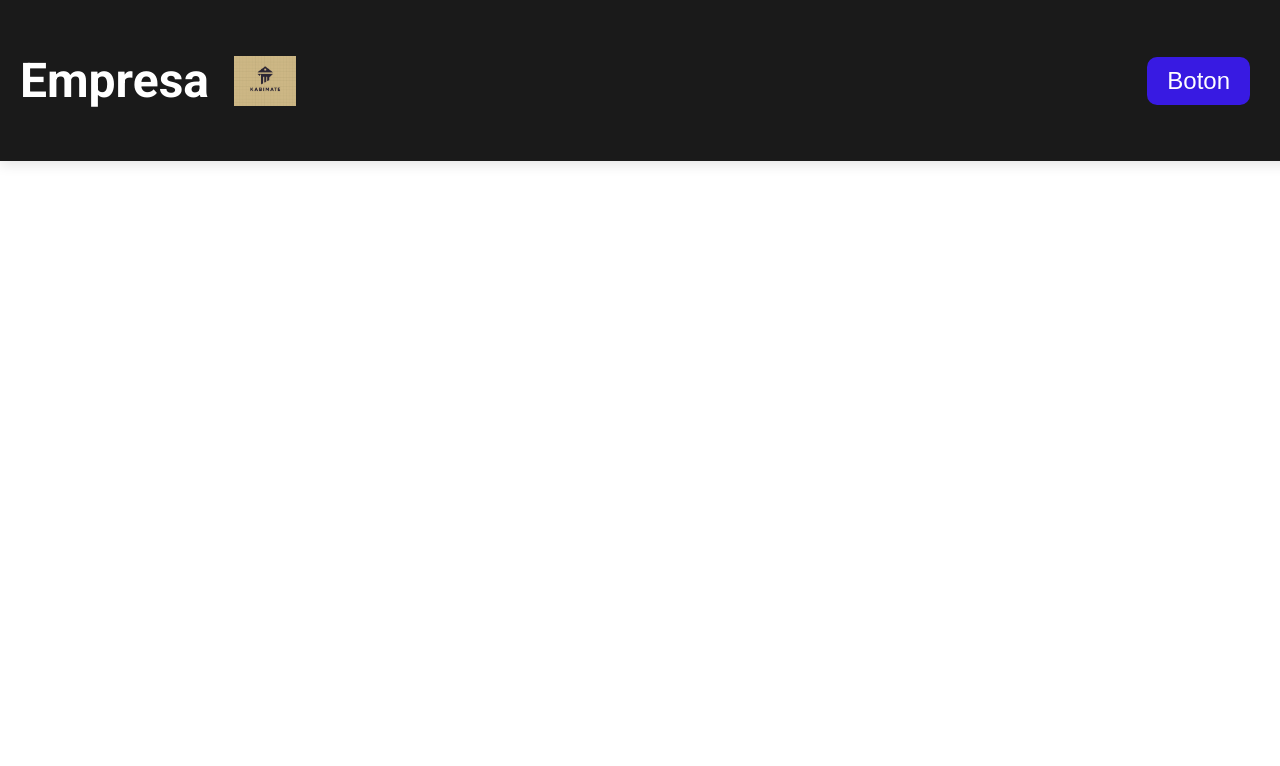
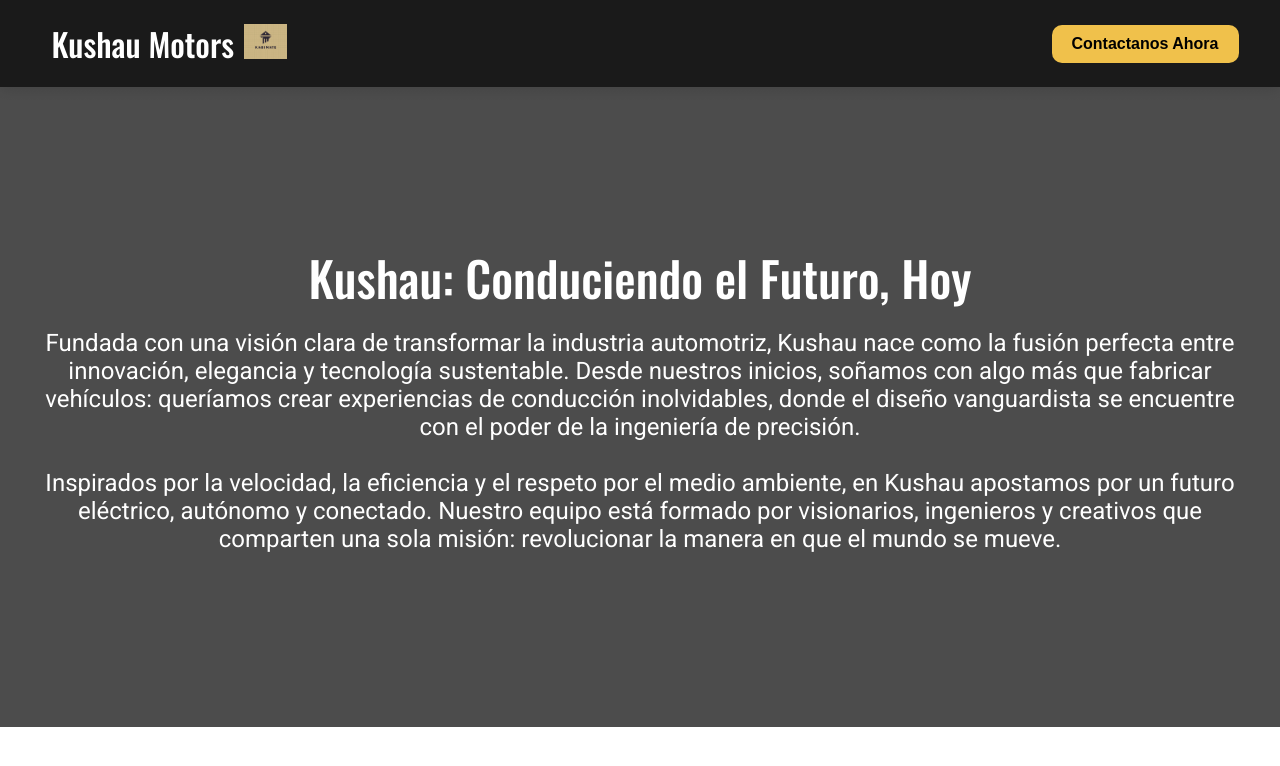
Before and after one commit to NicolasPavz/ev-1-prog-web, a plain HTML site: page index.html in a window 1280 px wide. Drawn offline with nearby package versions, Linux system fonts and the light colour scheme.

Commit message:
header y primera carta terminado

```diff
--- a/index.css
+++ b/index.css
@@ -1,51 +1,81 @@
+* {
+    margin: 0;
+    padding: 0;
+    box-sizing: border-box;
+}
 body {
-    margin: 0; /* el header ocupa todo el ancho */
     font-family: 'Roboto', sans-serif;
-
+}
+h1, h2, h3 {
+    font-family: 'Oswald', sans-serif;
+    font-weight: 500;
+}
+/* header */
+.container-header {
+    width: 95%;
+    margin: 0 auto;
 }
 
 .main-header {
     background-color: #1a1a1a;
     color: white;
     padding: 10px;
-    justify-content: center;
     box-shadow: 0 4px 12px rgba(0, 0, 0, 0.1);
-    width: 100%;
 }
 
+.main-header .container-header{
+    display: flex;
+    align-items: center;;
+}
+/* nombre de la empresa */
+.nombre-empresa {
+    font-size: 16px;
+    font-weight: bold;
+    color: white;
+    padding: 10px;
 
-.main-header .container-header {
+}
+/* logo de la empresa */
+.logo-empresa img {
+    height: 35px;
+
+}
+
+/* boton del header */
+.boton-header .boton{
+    background-color: #f0c14b;
+    color: black;
+    font-weight: bold;;
+    border: none;
+    padding: 10px 20px;
+    font-size: 16px;
+    border-radius: 10px;
+    transition: transform 0.3s, box-shadow 0.3s;
+}
+.boton-header{
+    margin-left: auto;
+}
+
+/* carta de presentacion */
+.presentacion-container {
+    background: linear-gradient(rgba(0, 0, 0, 0.7), rgba(0, 0, 0, 0.7));
+    background-size: cover;
+    background-position: center;
+    height: 80vh;
     display: flex;
     align-items: center;
-    padding: 10px;
+    color: white;
+    text-align: center;
+    padding: 30px;
 }
 
-.nombre-empresa {
-    font-size: 24px;
-    font-weight: bold;
-    color: white;
-    margin-right: 15px;
+/* titulo dentro carta presentacion*/
+.presentacion-container h1{
+    font-size: 3rem;
+    margin-bottom: 1rem;
 }
-
-.logo-empresa {
-    height: 50px;
-    padding: 10px;
+/* texto dentro carta presentacion */
+.presentacion-container span {
+    font-size: 1.5rem;
+    margin-bottom: 2rem;
 }
-
-.logo-empresa img {
-    height: 100%;
-
-}
-.boton-header{
-    margin-left:auto;
-    padding: 30px;
-}
-.boton-header .boton{
-    background-color: #381ae2;
-    color: white;
-    border: none;
-    padding: 10px 20px;
-    font-size: 24px;
-    border-radius: 10px;
-
-}
--- a/index.html
+++ b/index.html
@@ -3,7 +3,7 @@
 <head>
     <meta charset="UTF-8">
     <meta name="viewport" content="width=device-width, initial-scale=1.0">
-    <title>Empresa Automotriz</title>
+    <title>Kushau Motors</title>
     <link href="https://fonts.googleapis.com/css2?family=Roboto:wght@400;700&family=Oswald:wght@500&display=swap" rel="stylesheet">
     <link rel="stylesheet" href="./index.css">
 </head>
@@ -11,18 +11,32 @@
     <header class="main-header">
         <div class="container-header">
             <div class="nombre-empresa">
-                <h1>Empresa</h1>
+                <h1>Kushau Motors</h1>
             </div>
             <div class="logo-empresa">
                 <img src="./assets/images/logo.jpg" alt="">
             </div>
             <div class="boton-header">
-                <button class="boton">Boton</button>
+                <button class="boton">Contactanos Ahora</button>
             </div>
         </div>
 
     </header>
     <div class="container">
+        <div class="presentacion-container">
+            <div class="presentacion">
+                <h1>Kushau: Conduciendo el Futuro, Hoy</h1>
+                <span>Fundada con una visión clara de transformar la industria automotriz, Kushau nace como la fusión perfecta entre innovación, elegancia y tecnología sustentable.
+                    Desde nuestros inicios, soñamos con algo más que fabricar vehículos: queríamos crear experiencias de conducción inolvidables, donde el diseño vanguardista se encuentre con
+                    el poder de la ingeniería de precisión.<br><br>
+
+                    Inspirados por la velocidad, la eficiencia y el respeto por el medio ambiente, en Kushau apostamos por un futuro eléctrico, autónomo y conectado. Nuestro equipo está formado
+                    por visionarios, ingenieros y creativos que comparten una sola misión: revolucionar la manera en que el mundo se mueve.
+
+                </span><br><br>
+
+            </div>
+        </div>
 
     </div>
 
```
Also changed, not shown: assets/images/auto-carretera.jpg (added).
